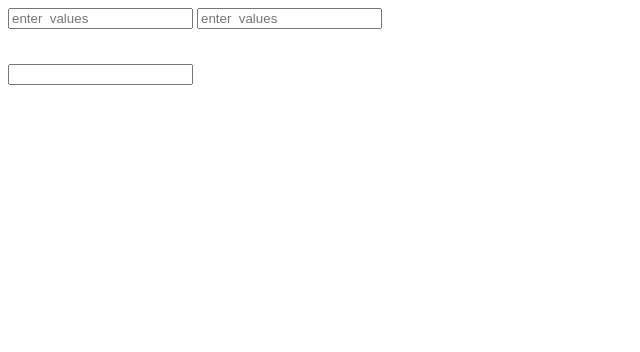
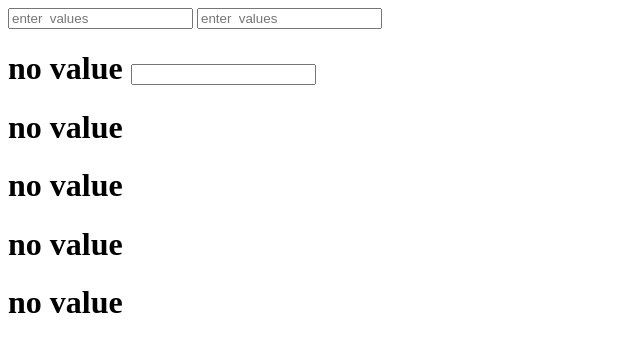
Before and after one commit to bi305/online_tools, a website: page imagehover.css-master/percent_age calculator.html in a window 1280 px wide. Shown: the whole page, without its empty margins (0-640 px from the left). Drawn offline with nearby package versions, Linux system fonts and the light colour scheme.

Commit message:
updated now

```diff
--- a/imagehover.css-master/percent_age calculator.html
+++ b/imagehover.css-master/percent_age calculator.html
@@ -11,24 +11,26 @@
 
         <input type="text" ng-model="value_1" placeholder="enter  values" >
         <input type="text" ng-model="value_2" placeholder="enter  values" >
+
         <h1>
-            <input type="text" value= "{{ value_1 + value_2 ||'' }}" >
+            {{ value_1 + value_2 ||'no  value' }}
 
+           <input type="text"  value="{{value_1 + value_2 ||''}}">
         </h1>
         <h1>
-            {{value_1 - value_2 || " "}}
+            {{value_1 - value_2 || " no  value"}}
         </h1>
         <h1>
-            {{value_1 * value_2 || " "}}
+            {{value_1 * value_2 || "no  value "}}
         </h1>
         <h1>
             {{
-                value_1 / value_2 || " "
+                value_1 / value_2 || "no  value "
 
             }}
         </h1>
         <h1>
-            {{ value_1 % value_2 || " " }}
+            {{ value_1 % value_2 || "no  value " }}
         </h1>
 
     </div>
```
